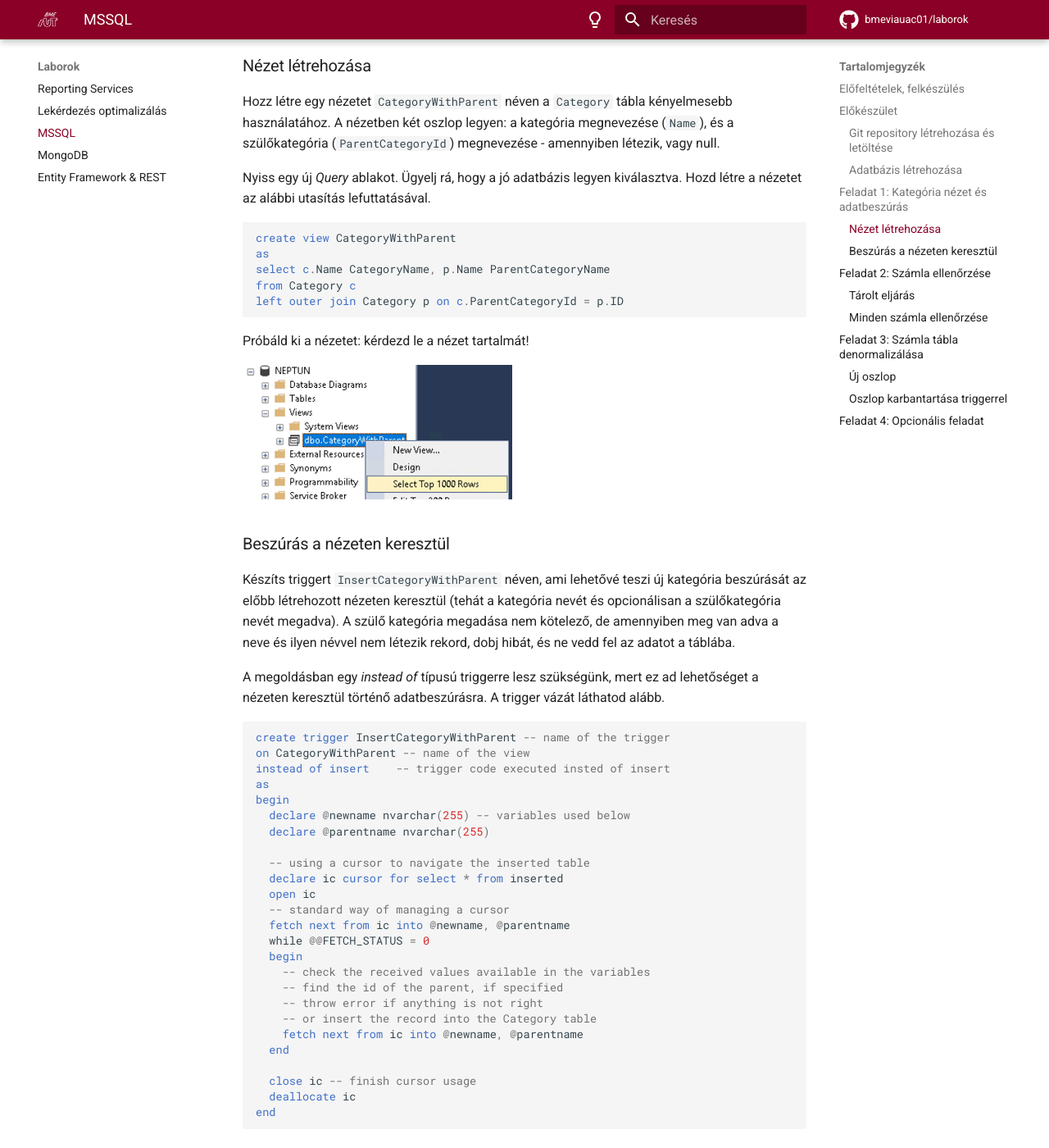
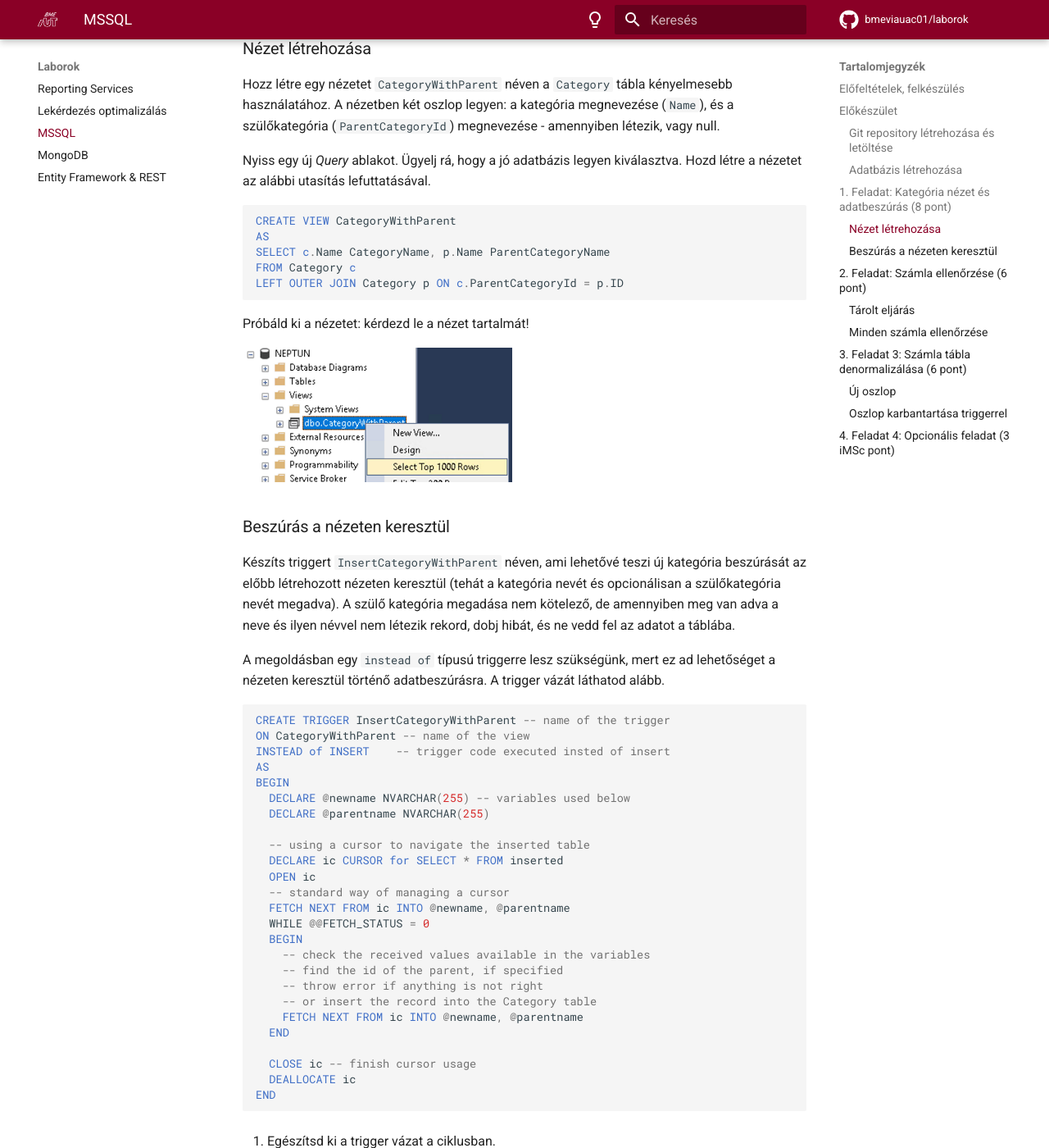
Before and after one commit to bmeviauac01/softwarelab1, an MkDocs documentation site: the page built from docs/Lab-MSSQL/index.md, in a window 1280 px wide and 1400 px high, scrolled down 2560 px. Shown: the whole window at 82% size. Built offline with MkDocs 1.6.1 and Material for MkDocs 9.7.7, drawn with Linux system fonts in a browser that asks for light colours; comment, search, counter and statistics services are not loaded; some of the changed text lies outside the part shown.

Commit message:
MSSQL apróbb formázások

````diff
--- a/docs/Lab-MSSQL/index.md
+++ b/docs/Lab-MSSQL/index.md
@@ -59,9 +59,7 @@ A feladatok megoldása során ne felejtsd el követni a [feladat beadás folyama
 
     ![Adatbázis kiválasztása](../images/sql-managment-tablak.png).
 
-## Feladat 1: Kategória nézet és adatbeszúrás
-
-**A feladat megoldásával 8 pont szerezhető.**
+## 1. Feladat: Kategória nézet és adatbeszúrás (8 pont)
 
 ### Nézet létrehozása
 
@@ -70,11 +68,11 @@ Hozz létre egy nézetet `CategoryWithParent` néven a `Category` tábla kényel
 Nyiss egy új _Query_ ablakot. Ügyelj rá, hogy a jó adatbázis legyen kiválasztva. Hozd létre a nézetet az alábbi utasítás lefuttatásával.
 
 ```sql
-create view CategoryWithParent
-as
-select c.Name CategoryName, p.Name ParentCategoryName
-from Category c
-left outer join Category p on c.ParentCategoryId = p.ID
+CREATE VIEW CategoryWithParent
+AS
+SELECT c.Name CategoryName, p.Name ParentCategoryName
+FROM Category c
+LEFT OUTER JOIN Category p ON c.ParentCategoryId = p.ID
 ```
 
 Próbáld ki a nézetet: kérdezd le a nézet tartalmát!
@@ -85,34 +83,34 @@ Próbáld ki a nézetet: kérdezd le a nézet tartalmát!
 
 Készíts triggert `InsertCategoryWithParent` néven, ami lehetővé teszi új kategória beszúrását az előbb létrehozott nézeten keresztül (tehát a kategória nevét és opcionálisan a szülőkategória nevét megadva). A szülő kategória megadása nem kötelező, de amennyiben meg van adva a neve és ilyen névvel nem létezik rekord, dobj hibát, és ne vedd fel az adatot a táblába.
 
-A megoldásban egy _instead of_ típusú triggerre lesz szükségünk, mert ez ad lehetőséget a nézeten keresztül történő adatbeszúrásra. A trigger vázát láthatod alább.
+A megoldásban egy `instead of` típusú triggerre lesz szükségünk, mert ez ad lehetőséget a nézeten keresztül történő adatbeszúrásra. A trigger vázát láthatod alább.
 
 ```sql
-create trigger InsertCategoryWithParent -- name of the trigger
-on CategoryWithParent -- name of the view
-instead of insert    -- trigger code executed insted of insert
-as
-begin
-  declare @newname nvarchar(255) -- variables used below
-  declare @parentname nvarchar(255)
+CREATE TRIGGER InsertCategoryWithParent -- name of the trigger
+ON CategoryWithParent -- name of the view
+INSTEAD of INSERT    -- trigger code executed insted of insert
+AS
+BEGIN
+  DECLARE @newname NVARCHAR(255) -- variables used below
+  DECLARE @parentname NVARCHAR(255)
 
   -- using a cursor to navigate the inserted table
-  declare ic cursor for select * from inserted
-  open ic
+  DECLARE ic CURSOR for SELECT * FROM inserted
+  OPEN ic
   -- standard way of managing a cursor
-  fetch next from ic into @newname, @parentname
-  while @@FETCH_STATUS = 0
-  begin
+  FETCH NEXT FROM ic INTO @newname, @parentname
+  WHILE @@FETCH_STATUS = 0
+  BEGIN
     -- check the received values available in the variables
     -- find the id of the parent, if specified
     -- throw error if anything is not right
     -- or insert the record into the Category table
-    fetch next from ic into @newname, @parentname
-  end
+    FETCH NEXT FROM ic INTO @newname, @parentname
+  END
 
-  close ic -- finish cursor usage
-  deallocate ic
-end
+  CLOSE ic -- finish cursor usage
+  DEALLOCATE ic
+END
 ```
 
 1. Egészítsd ki a trigger vázat a ciklusban.
@@ -136,9 +134,7 @@ end
     !!! example "BEADANDÓ"
         A teszt utasításokat az `f1-test-ok.sql` és `f1-test-error.sql` fájlokba írd. Mindkét fájlban csak egyetlen `insert` utasítás legyen! Semmiképpen ne legyen `[use]`, se `go` utasítás bennük! Mindkét utasítás 2-2 pontot ér.
 
-## Feladat 2: Számla ellenőrzése
-
-**A feladat megoldása 6 pontot ér.**
+## 2. Feladat: Számla ellenőrzése (6 pont)
 
 ### Tárolt eljárás
 
@@ -164,9 +160,10 @@ A kód minden számla ellenőrzése előtt írja ki a standard outputra a száml
     Tárolt eljárás meghívása kódból az `exec` paranccsal lehetséges, pl.
 
     ```sql
-    declare @checkresult int
-    exec @checkresult = CheckInvoice 123
+    DECLARE @checkresult INT
+    EXEC @checkresult = CheckInvoice 123
     ```
+
 Ellenőrizd a kódblokk viselkedését. Ahhoz, hogy eltérést tapasztalj, ha szükséges, változtass meg egy megrendelés tételt vagy számla tételt az adatbázisban. (Az ellenőrzéshez tartozó kódot nem kell beadni.)
 
 !!! example "BEADANDÓ"
@@ -175,9 +172,7 @@ Ellenőrizd a kódblokk viselkedését. Ahhoz, hogy eltérést tapasztalj, ha sz
 !!! example "BEADANDÓ"
     Készíts egy képernyőképet a kód futásának eredményéről, amikor valamilyen **eltérést megtalált**. A képet `f2.png` néven add be. A képernyőképen látszódjon az _Object Explorer_-ben az **adatbázis neve (a Neptun kódod)** és **a kiírt üzenet** is!
 
-## Feladat 3: Számla tábla denormalizálása
-
-**A feladat megoldása 6 pontot ér.**
+## 3. Feladat 3: Számla tábla denormalizálása (6 pont)
 
 ### Új oszlop
 
@@ -212,9 +207,7 @@ Próbáld ki, jól működik-e a trigger. A teszteléshez használt utasítások
 !!! example "BEADANDÓ"
     Készíts egy képernyőképet, amelyen látható a kitöltött `ItemCount` oszlop (az `Invoice` tábla tartalmával együtt). A képet a megoldásban `f3.png` néven add be. A képernyőképen látszódjon az _Object Explorer_-ben az **adatbázis neve (a Neptun kódod)** és az **`Invoice` tábla tartalma** is! A képernyőkép szükséges feltétele a részpontszám megszerzésének.
 
-## Feladat 4: Opcionális feladat
-
-**A feladat megoldása 3 iMsc pontot ér.**
+## 4. Feladat 4: Opcionális feladat (3 iMSc pont)
 
 Kérdezd le a kategóriákat (`Category` tábla) úgy, hogy az alábbi eredményt kapjuk:
 
````
Also changed, not shown: other parts of docs/Lab-MSSQL/index.md (+1 -1 lines).
